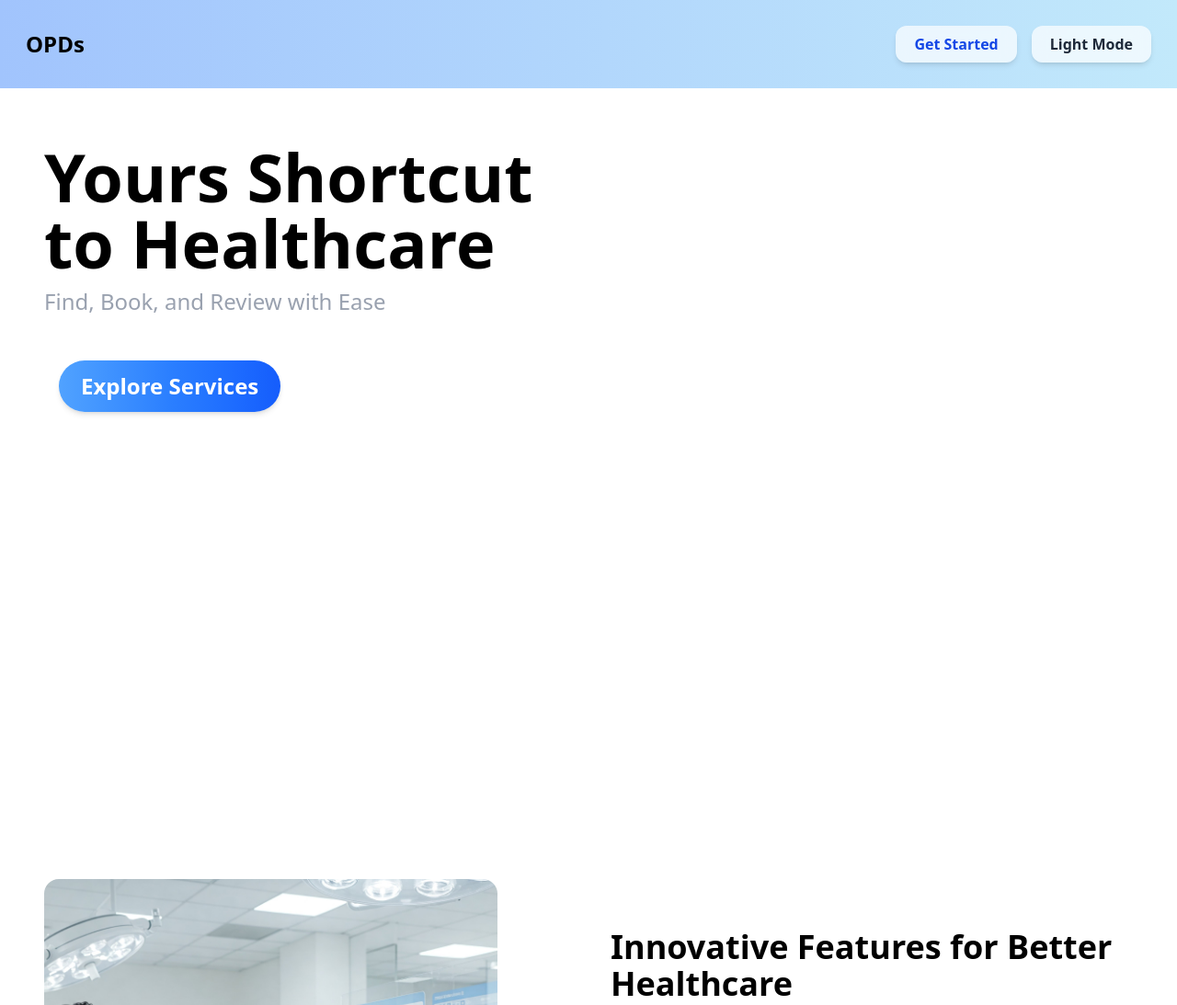
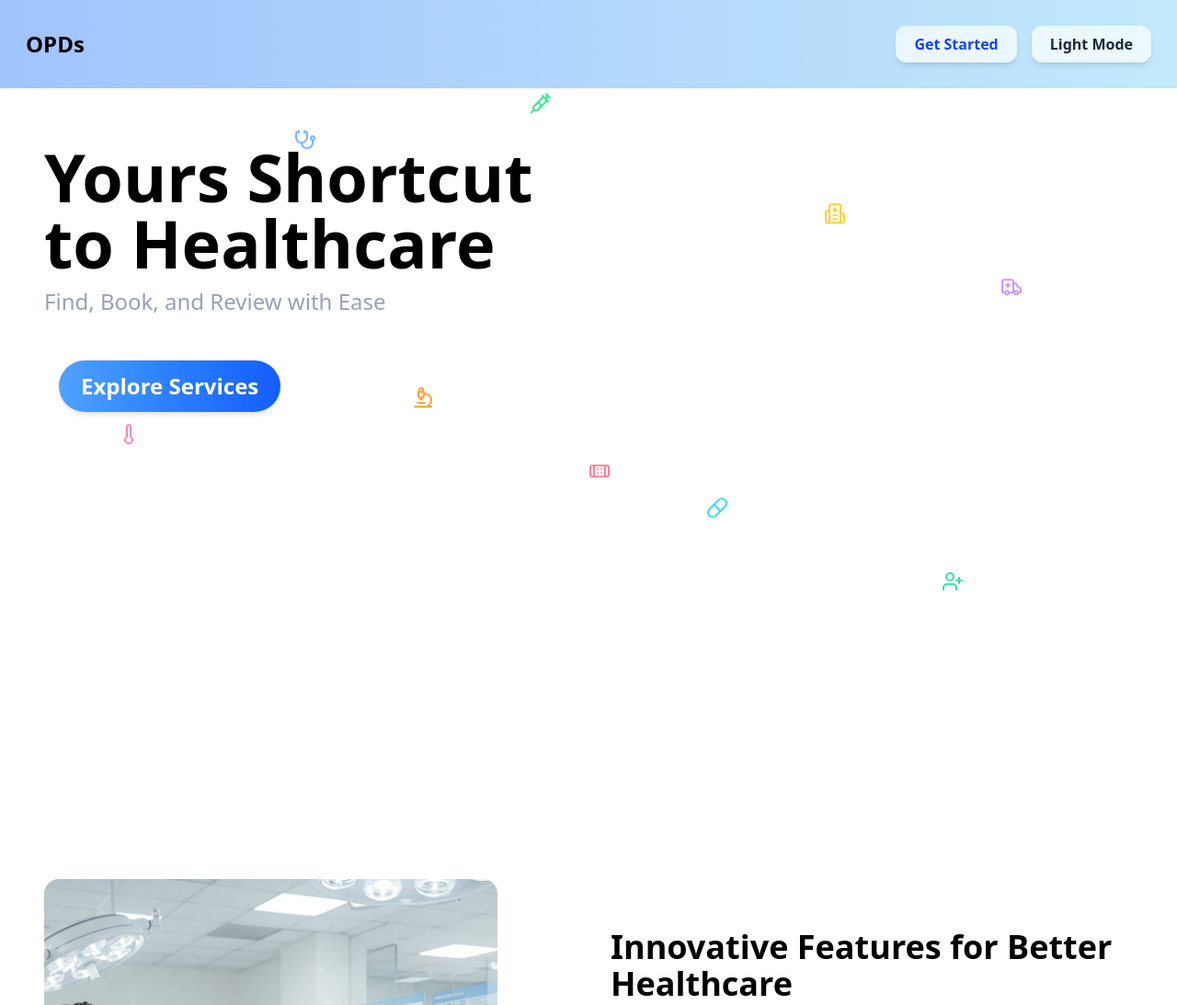
Before and after one commit to anoobhov/CuraSlot, a React app: page / in a window 1280 px wide. Shown: the top 1093 px of the page at 92% size. Built offline with nearby package versions, Linux system fonts and the light colour scheme; some packages are replaced by stand-ins of ours.

Commit message:
added animation

```diff
--- /dev/null
+++ b/src/Components/AnimateBg.js
@@ -0,0 +1,136 @@
+// import React from "react";
+// import { Stethoscope, Syringe, Thermometer, Ambulance, Hospital, Pill, HeartPulse, UserPlus, Microscope, Bandage } from "lucide-react";
+
+// const icons = [
+//   Stethoscope,
+//   Syringe,
+//   Thermometer,
+//   Ambulance,
+//   Hospital,
+//   Pill,
+//   HeartPulse,
+//   UserPlus,
+//   Microscope,
+//   Bandage,
+// ];
+
+
+// const AnimateBg = () => {
+//   return (
+//     <div className="fixed top-0 left-0 w-full h-screen overflow-hidden pointer-events-none z-0">
+//       {icons.map((Icon, index) => {
+//         const top = Math.random() * 80 + 10; // 10% to 90% vertically
+//         const left = Math.random() * 90; // 0% to 90% horizontally
+//         const delay = Math.random() * 2; // 0s to 2s delay
+//         const duration = 2 + Math.random() * 2; // 2s to 4s
+//         // const color_index = Math.random()*10;
+//         return (
+//           <div
+//             key={index}
+//             className="absolute text-blue-600 opacity-80"
+//             style={{
+//               top: `${top}%`,
+//               left: `${left}%`,
+//               animation: `floatY ${duration}s ease-in-out ${delay}s infinite alternate`,
+//             }}
+//           >
+//             <Icon size={45} />
+//           </div>
+//         );
+//       })}
+
+//       <style jsx>{`
+//         @keyframes floatY {
+//           from {
+//             transform: translateY(-10px);
+//           }
+//           to {
+//             transform: translateY(10px);
+//           }
+//         }
+//       `}</style>
+//     </div>
+//   );
+// };
+
+// export default AnimateBg;
+
+
+
+
+
+import React from "react";
+import {
+  Heart,
+  Stethoscope,
+  Syringe,
+  Hospital,
+  Ambulance,
+  Thermometer,
+  Microscope,
+  Pill,
+  UserPlus,
+  Bandage,
+} from "lucide-react";
+
+const icons = [
+  Heart,
+  Stethoscope,
+  Syringe,
+  Hospital,
+  Ambulance,
+  Thermometer,
+  Microscope,
+  Pill,
+  UserPlus,
+  Bandage,
+];
+
+const positions = [
+  { top: "10%", left: "5%" },
+  { top: "20%", left: "25%" },
+  { top: "15%", left: "45%" },
+  { top: "30%", left: "70%" },
+  { top: "40%", left: "85%" },
+  { top: "60%", left: "10%" },
+  { top: "55%", left: "35%" },
+  { top: "70%", left: "60%" },
+  { top: "80%", left: "80%" },
+  { top: "65%", left: "50%" },
+];
+
+//const sizes = ["w-8 h-8", "w-10 h-10", "w-13 h-13", "w-15 h-15", "w-20 h-20"];
+const colors = [
+  "text-red-400",
+  "text-blue-400",
+  "text-green-400",
+  "text-yellow-400",
+  "text-purple-400",
+  "text-pink-400",
+  "text-orange-400",
+  "text-cyan-400",
+  "text-emerald-400",
+  "text-rose-400",
+];
+
+const AnimateBg = () => {
+  return (
+    <div className="fixed top-0 left-0 w-full h-screen overflow-hidden z-[-1]">
+      {icons.map((Icon, i) => (
+        <div
+          key={i}
+          className={`absolute animate-float w-100 h-100 ${colors[i % colors.length]}`}
+          style={{
+            top: positions[i].top,
+            left: positions[i].left,
+            opacity: 0.8,
+          }}
+        >
+          <Icon />
+        </div>
+      ))}
+    </div>
+  );
+};
+
+export default AnimateBg;
--- a/src/Components/Appointment.js
+++ b/src/Components/Appointment.js
@@ -1,11 +1,16 @@
 import { useState } from 'react';
 import { hospitallist } from '../Utils/HospitalList';
 import { Specialist } from '../Utils/HospitalList';
+import AnimateBg from './AnimateBg';
+
 export default function Appointment()
 {
     return(<>
+
     <h1 className='text-center text-4xl font-mono font-bold'>Doctor Appointment Form</h1>
     <PatientForm></PatientForm>;
+    <AnimateBg/>
+
     </>)
 }
 
--- a/src/Components/Header.js
+++ b/src/Components/Header.js
@@ -2,6 +2,8 @@ import { Link } from "react-router-dom";
 import { useState } from "react";
 import Doctorsimg from "../Utils/images/Doctors.jpg"
 import Reviewimg from "../Utils/images/Review.jpg"
+import AnimateBg from "./AnimateBg";
+
 import { motion, AnimatePresence } from "framer-motion";
 export default function Header()
 {
@@ -69,7 +71,7 @@ const ServicesButtons = () => {
   );
 };
 
-const SecondSection = () => {
+function ReviewSection(){
   return (
     <div className="flex flex-col md:flex-row items-center justify-between gap-10 pb-24">
       {/* Text from left */}
@@ -107,7 +109,7 @@ const SecondSection = () => {
   );
 };
 
-  function Section() {
+function ServiceSection() {
     return(
       <div className="flex flex-col md:flex-row items-center justify-between gap-10 pb-24">
         {/* Image animation from left */}
@@ -175,73 +177,15 @@ const SecondSection = () => {
         <div className="h-[100vh]">
         <h1 className="text-7xl font-bold text-">Yours Shortcut</h1>
         <h1 className="text-7xl font-bold">to Healthcare</h1>
-
-        {/* <h1 className="text-7xl pb-5  font-bold">& informed Choices</h1> */}
         <p className="text-gray-400 text-2xl mt-3">Find, Book, and Review with Ease</p>
         <div className="mt-6">
+          <ServicesButtons/>
+          <AnimateBg/>
+        </div>
+</div>
 
-{/* <div className="text-xl md:text-2xl px-6 py-3 rounded-4xl mr-3 bg-gradient-to-r from-blue-400 via-blue-500 to-blue-600 text-white font-semibold shadow-md hover:from-blue-600 hover:to-blue-700 transition-all inline-block text-center">
-  Explore Services
-  </div>
-<div className="text-xl px-6 py-3 rounded-xl mr-1 bg-gradient-to-r from-amber-400 via-amber-500 to-amber-600 text-white font-semibold shadow-md hover:from-amber-600 hover:to-amber-700 transition-all inline-block text-center">
-Book Appointment</div>
-<div className="text-xl px-6 py-3 rounded-xl mr-1 bg-gradient-to-r from-green-400 via-green-500 to-green-600 text-white font-semibold shadow-md hover:from-green-600 hover:to-green-700 transition-all inline-block text-center">
-  Check Bed Availability
-  </div>
-  <div className="text-xl px-6 py-3 rounded-xl bg-gradient-to-r from-red-400 via-red-500 to-red-600 text-white font-semibold shadow-md hover:from-red-600 hover:to-red-700 transition-all inline-block text-center">
-  Urgent Addmission
-  </div> */}
-
-  <ServicesButtons/>
-
-
-</div>
-</div>
-{/* bellow main section */}
-{/* Serivec Summary */}
-<Section></Section>
-{/* <div className="flex flex-col md:flex-row items-center justify-between gap-10 pb-24">
-  <img src={Doctorsimg} alt="Doctors" className="w-[40%] rounded-2xl" />
-  <div className="w-full md:w-[50%] pr-12">
-    <h1 className="text-4xl font-bold mb-4">Innovative Features for Better Healthcare</h1>
-    <p className="mb-4 text-xl">We offer a wide range of features to ease your Medical Experience</p>
-    <hr className="mb-4"/>
-    <h2 className="font-semibold text-2xl mt-1">Online Appointment Scheduling</h2>
-    <p>Reduce waiting times with our intelligent queuing system...</p>
-
-    <h2 className="font-semibold text-2xl mt-4">Real-time Updates on Bed Availability</h2>
-    <p>Stay informed with live updates on bed availability...</p>
-
-    <h2 className="font-semibold text-2xl mt-4">Faster Emergency Admissions</h2>
-    <p>Our optimized emergency admission process ensures...</p>
-  </div>
-</div> */}
-
-
-
-
-
-
-
-{/* Reviews */}
-<SecondSection/>
-{/* <div className="flex flex-col-reverse md:flex-row items-center justify-between gap-10 pb-24">
-  <div className="w-full md:w-[50%]">
-    <h1 className="text-4xl font-bold mb-4">Trusted by Patients and Providers</h1>
-    <p className="mb-4 text-xl">We offer a wide range of features to ease your Medical Experience</p>
-    <hr className="mb-4"/>
-    <h2 className="font-semibold text-2xl mt-1">Online Appointment Scheduling</h2>
-    <p>Reduce waiting times with our intelligent queuing system...</p>
-
-    <h2 className="font-semibold text-2xl mt-4">Real-time Updates on Bed Availability</h2>
-    <p>Stay informed with live updates on bed availability...</p>
-
-    <h2 className="font-semibold text-2xl mt-4">Faster Emergency Admissions</h2>
-    <p>Our optimized emergency admission process ensures...</p>
-  </div>
-  <img src={Reviewimg} alt="Review" className="w-[40%] rounded-2xl pr-12" />
-</div> */}
-
+<ServiceSection/>
+<ReviewSection/>
         </main>
         </>
     )
--- a/src/index.css
+++ b/src/index.css
@@ -1 +1,17 @@
 @import "tailwindcss";
+
+@keyframes float {
+    0% {
+      transform: translateY(0);
+    }
+    50% {
+      transform: translateY(-20px);
+    }
+    100% {
+      transform: translateY(0);
+    }
+  }
+
+  .animate-float {
+    animation: float 4s ease-in-out infinite;
+  }
```
